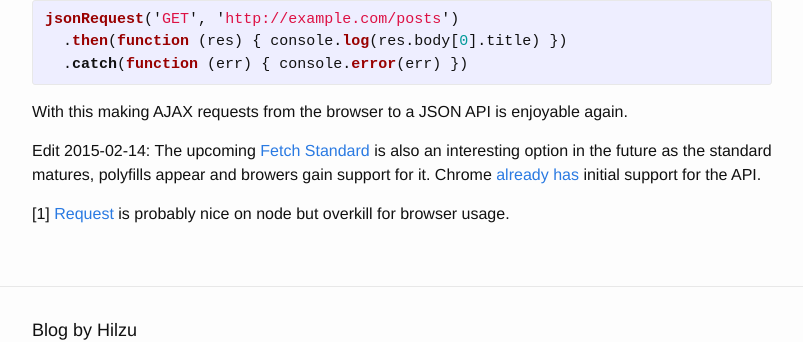
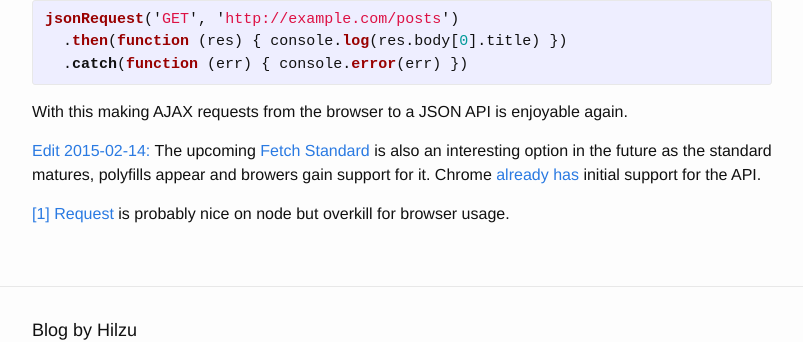
Before and after one commit to Hilzu/blog.hilzu.moe, a Jekyll site: the page built from _posts/2015-02-10-jquery-ajax-go-away.md, in a window 1280 px wide and 900 px high, scrolled down 1738 px. Shown: the part 436-778 px from the top of the window, without its empty margins (238-1041 px from the left). Built offline with Jekyll 4.4.1, drawn with Linux system fonts in a browser that asks for light colours; comment, search, counter and statistics services are not loaded; some of the changed lines change nothing that is shown.

Commit message:
Named clickable anchors

```diff
--- a/_posts/2015-02-10-jquery-ajax-go-away.md
+++ b/_posts/2015-02-10-jquery-ajax-go-away.md
@@ -78,9 +78,9 @@ jsonRequest('GET', 'http://example.com/posts')
 
 With this making AJAX requests from the browser to a JSON API is enjoyable again.
 
-Edit 2015-02-14: The upcoming [Fetch Standard](https://fetch.spec.whatwg.org/) is also an interesting option in the future as the standard matures, polyfills appear and browers gain support for it. Chrome [already has](http://caniuse.com/#feat=fetch) initial support for the API.
+<a name="edit-1" href="#edit-1">Edit 2015-02-14:</a> The upcoming [Fetch Standard](https://fetch.spec.whatwg.org/) is also an interesting option in the future as the standard matures, polyfills appear and browers gain support for it. Chrome [already has](http://caniuse.com/#feat=fetch) initial support for the API.
 
-[1] <a name="1"></a>[Request] is probably nice on node but overkill for browser usage.
+<a name="1" href="#1">[1]</a> [Request] is probably nice on node but overkill for browser usage.
 
 [http-spec-methods]: http://tools.ietf.org/html/rfc7231#section-4
 [jquery-deferred-problems]: http://stackoverflow.com/questions/23744612/problems-inherent-to-jquery-deferred/23744774#23744774
```
